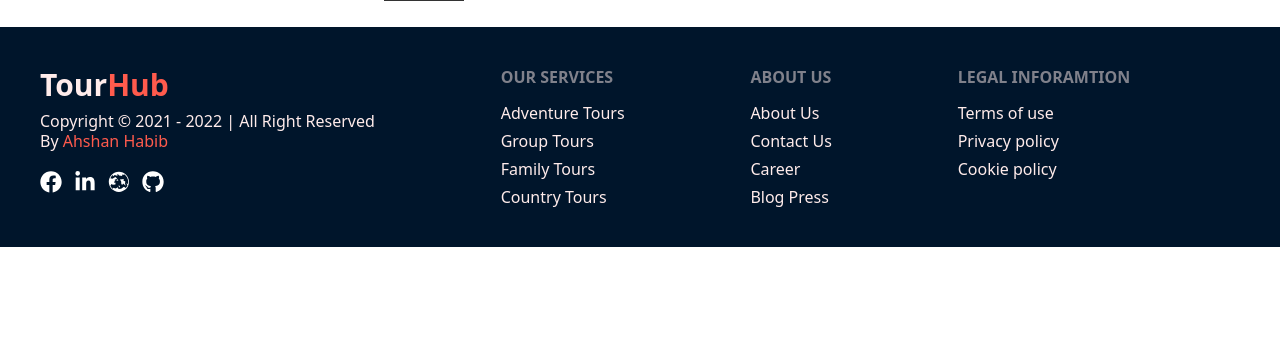
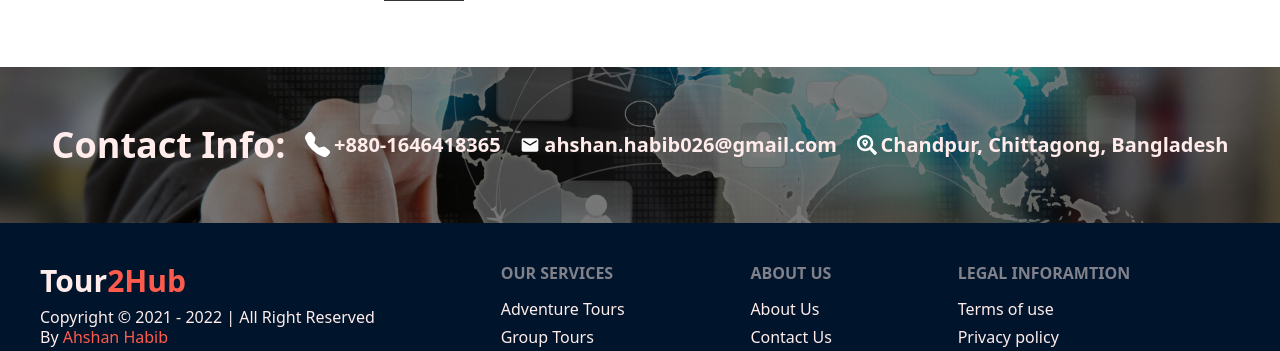
Before and after one commit to AhshanHabib26/Tour_Hub_React, a React (Create React App) app: page / in a window 1280 px wide. Shown: the part 6480-6831 px from the top of the page. Before the commit the page ends 6727 px from the top, so only its background shows below. Built offline with nearby package versions, Linux system fonts and the light colour scheme.

Commit message:
Contact Info Added

```diff
--- /dev/null
+++ b/src/Componnets/Pages/ContactInfo/ContactInfo.js
@@ -0,0 +1,30 @@
+import React from 'react';
+import Styles from '../../Styles/ContactInfo.module.css'
+import {BsTelephoneFill} from 'react-icons/bs'
+import {MdEmail} from 'react-icons/md'
+import {FaSearchLocation} from 'react-icons/fa'
+
+
+const ContactInfo = () => {
+    return (
+        <div className={Styles.ContactContainer}>
+            <div className=' py-12 flex-wrap flex items-center justify-evenly flex-col lg:flex-row mx-8'>
+                <h1 className=' text-4xl font-extrabold text-secondary'>Contact Info:</h1>
+                <div className=' flex items-center my-5 lg:my-0 flex-col lg:flex-row'>
+                    <BsTelephoneFill color='#fff' size='25px'/>
+                    <h1 className=' text-xl text-secondary font-semibold ml-1'>+880-1646418365</h1>
+                </div>
+                <div className=' flex items-center  lg:my-0 flex-col lg:flex-row'>
+                    <MdEmail color='#fff' size='20px'/>
+                    <a className=' text-xl text-secondary font-semibold ml-1' href='mailto:ahshan.habib026@gmail.com'>ahshan.habib026@gmail.com</a>
+                </div>
+                <div className=' flex items-center my-5 lg:my-0 flex-col lg:flex-row'>
+                    <FaSearchLocation color='#fff' size='20px'/>
+                    <h1 className=' text-xl text-secondary font-semibold ml-1'>Chandpur, Chittagong, Bangladesh</h1>
+                </div>
+            </div>
+        </div>
+    );
+};
+
+export default ContactInfo;
--- a/src/Componnets/Pages/Footer/Footer.js
+++ b/src/Componnets/Pages/Footer/Footer.js
@@ -13,7 +13,7 @@ const Footer = () => {
         <footer class="footer p-10   bg-neutral  text-secondary">
           <div>
             <h1 className=" text-3xl font-extrabold text-secondary">
-              Tour<span className=" text-primary">Hub</span>{" "}
+              Tour<span className=" text-primary">2Hub</span>{" "}
             </h1>
             <p className=" text-[16px]">
               Copyright © 2021 - {getDate} | All Right Reserved
--- a/src/Componnets/Pages/Gallery/Gallery.js
+++ b/src/Componnets/Pages/Gallery/Gallery.js
@@ -13,7 +13,7 @@ import imageEight from "../../Image/Gallery/Gallery_8.png";
 
 const Gallery = () => {
   return (
-    <div>
+    <div className=" mb-10">
       <h1 className=" text-center text-primary text-2xl lg:text-4xl font-bold my-10">
         Our Gallery
       </h1>
--- a/src/Componnets/Pages/Home/Home.js
+++ b/src/Componnets/Pages/Home/Home.js
@@ -1,6 +1,7 @@
 import React from "react";
 import SubscribeModal from "../../Modal/SubscribeModal";
 import Blog from "../Blog/Blog";
+import ContactInfo from "../ContactInfo/ContactInfo";
 import Destinations from "../Destinations/Destinations";
 import Footer from "../Footer/Footer";
 import Gallery from "../Gallery/Gallery";
@@ -26,6 +27,7 @@ const Home = () => {
       <Subscribe/>
       <SubscribeModal/>
       <Gallery/>
+      <ContactInfo/>
       <Footer/>
     </div>
   );
--- /dev/null
+++ b/src/Componnets/Styles/ContactInfo.module.css
@@ -0,0 +1,8 @@
+.ContactContainer {
+  background-image: url(../Image/ContactInfo.png);
+  background-position: center;
+  background-repeat: no-repeat;
+  background-size: cover;
+  background-attachment: fixed;
+  padding: 10px 0;
+}
```
Also changed, not shown: src/Componnets/Image/ContactInfo.png (added), src/Componnets/Image/TourHub.png.
